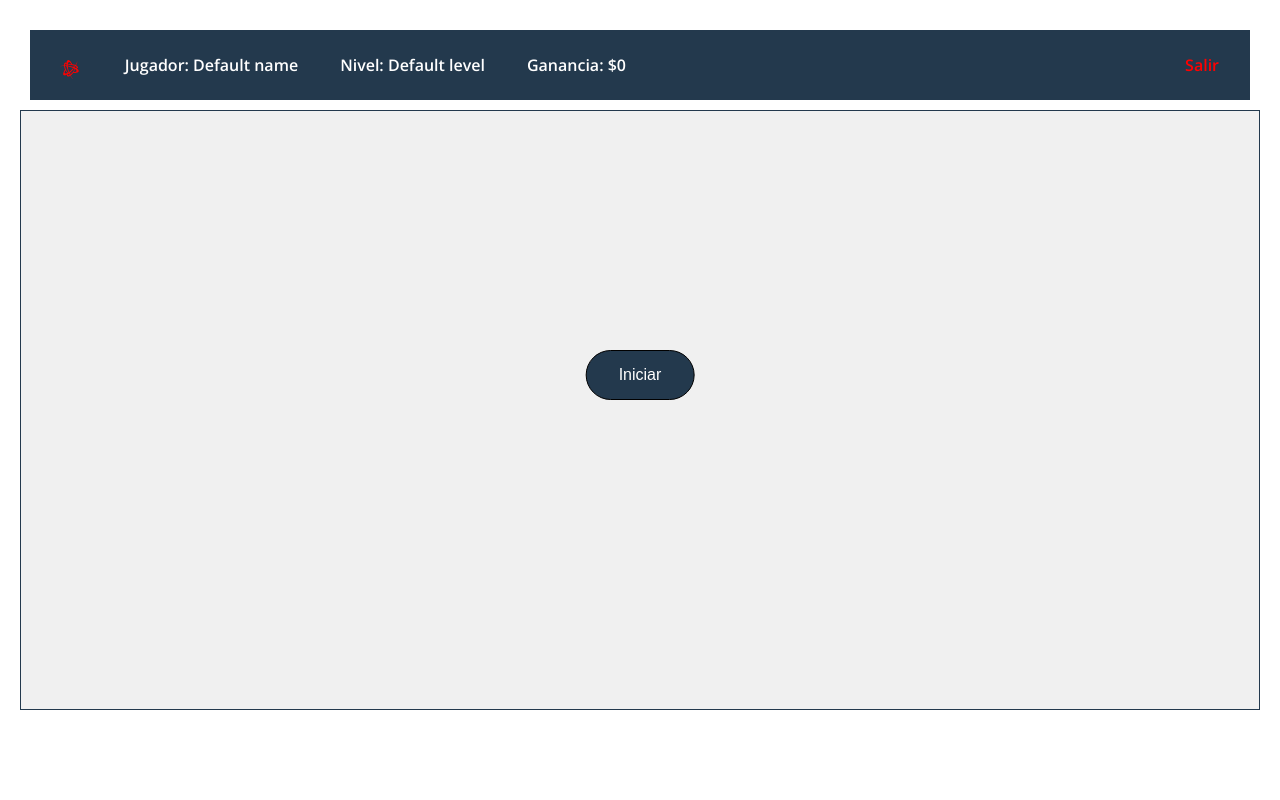
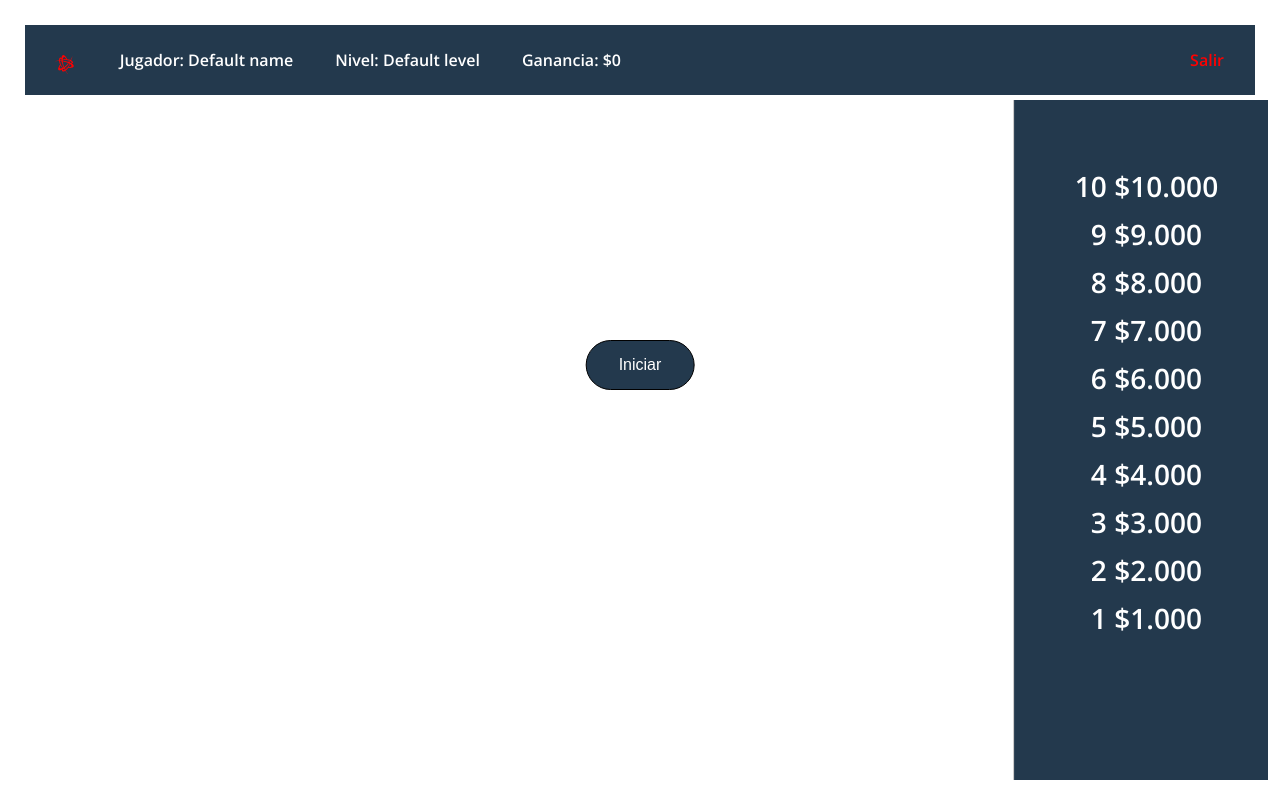
Before and after one commit to EdisonCardona1/taller_pdp, a React (Create React App) app: page /juego in a window 1280 px wide. Built offline with nearby package versions, Linux system fonts and the light colour scheme; no server answers.

Commit message:
organiza posición de barra lateral

```diff
--- a/src/App.js
+++ b/src/App.js
@@ -3,6 +3,7 @@ import AppRouter from "./routers/AppRouter";
 import './styles/inicio.css'
 import './styles/navBar.css'
 import './styles/juego.css'
+import './styles/barraLateral.css'
 
 function App() {
   return (
--- /dev/null
+++ b/src/components/BarraLateral.js
@@ -0,0 +1,22 @@
+const BarraLateral = () => {
+    return (
+        <div className="sidebarwrap">
+            <div className="col">
+                <center>
+                    <h3 id="10">10 $10.000</h3>
+                    <h3 id="9">9 $9.000</h3>
+                    <h3 id="8">8 $8.000</h3>
+                    <h3 id="7">7 $7.000</h3>
+                    <h3 id="6">6 $6.000</h3>
+                    <h3 id="5">5 $5.000</h3>
+                    <h3 id="4">4 $4.000</h3>
+                    <h3 id="3">3 $3.000</h3>
+                    <h3 id="2">2 $2.000</h3>
+                    <h3 id="1">1 $1.000</h3>
+                </center>
+            </div>
+        </div>
+    )
+}
+
+export default BarraLateral
--- a/src/components/Juego.js
+++ b/src/components/Juego.js
@@ -1,6 +1,7 @@
 import { useCallback, useContext, useEffect, useState } from "react";
 import GameContext from "../context/GameContext"
 import getQuestions from "../helpers/getQuestions";
+import BarraLateral from "./BarraLateral";
 
 const initialQuestions = {
     response_code: 0,
@@ -143,6 +144,7 @@ const Juego = () => {
     }
 
     return (
+        <>
         <div className="container">
             <div className="center">
                 <center>
@@ -160,6 +162,8 @@ const Juego = () => {
                 </center>
             </div>
         </div>
+        <BarraLateral></BarraLateral>
+        </>
     );
 }
 export default Juego;
--- /dev/null
+++ b/src/styles/barraLateral.css
@@ -0,0 +1,40 @@
+html {
+    width: 100%;
+    height: 100%;
+    margin: 0;
+    padding: 0;
+    }
+
+    .sidebarwrap {
+    background-color: #23394d;
+    border-left: 1px solid #CCCCCC;
+    box-shadow: inset 1px 0 1px -1px #CCCCCC;
+    display: block;
+    height: 85%;
+    position: fixed;
+    right: 0.9%;
+    top: 12.5%;
+    width: 255px;
+    z-index: 300;
+    padding-top: 57px;
+    box-sizing: border-box;
+    -webkit-box-sizing: border-box;
+    -moz-box-sizing: border-box;
+    -o-box-sizing: border-box;
+    }
+    .col {
+    float: left;
+    position: absolute;
+    top: 0px;
+    bottom: 0px;
+    overflow: hidden;
+    padding-top: 57px !important;
+    min-height: 18px;
+    box-sizing: border-box;
+    -webkit-box-sizing: border-box;
+    padding: 5px;
+    overflow-y: scroll;
+    width:100%;
+    color: white;
+    font-size: 24px;
+    }
--- a/src/styles/juego.css
+++ b/src/styles/juego.css
@@ -1,9 +1,3 @@
-.container {
-    height: 600px;
-    position: relative;
-    border: 1px solid #23394d;
-    background: rgb(240, 240, 240);
-  }
 
   .center {
     margin: 0;
```
